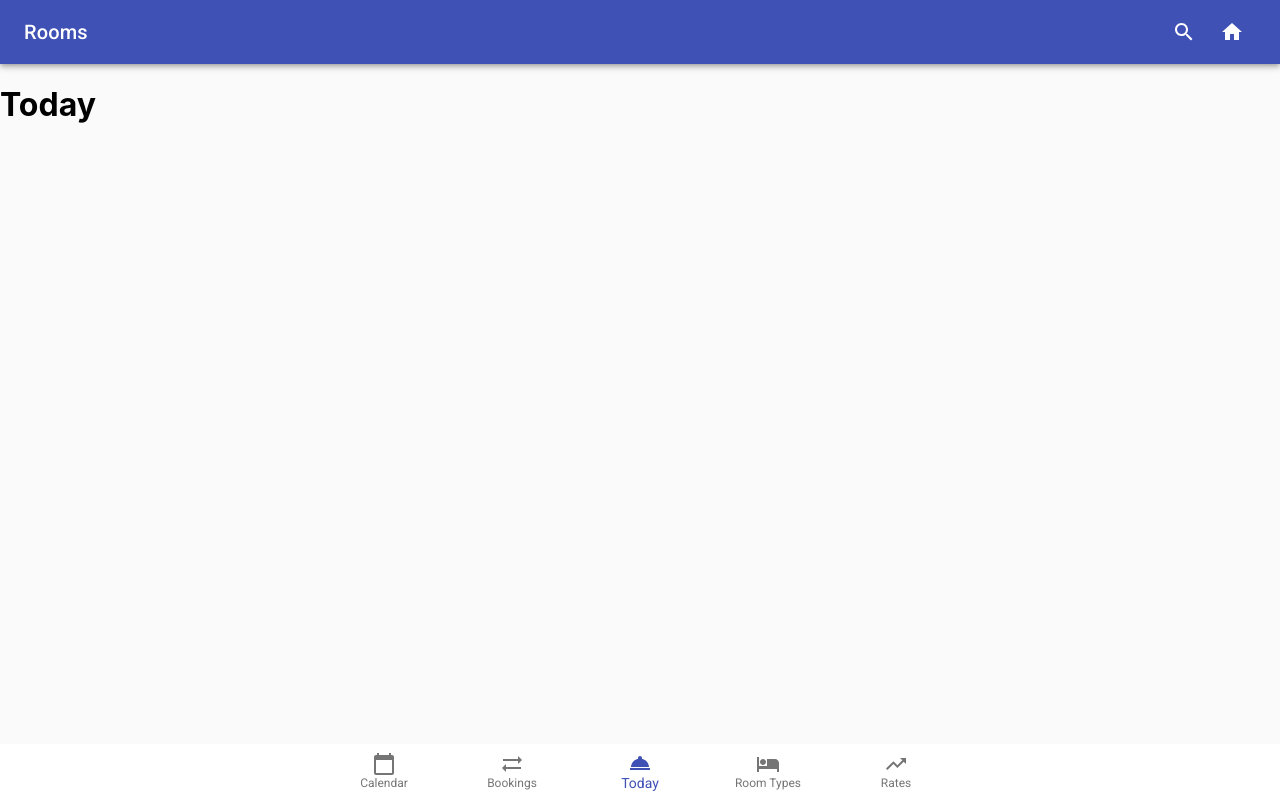
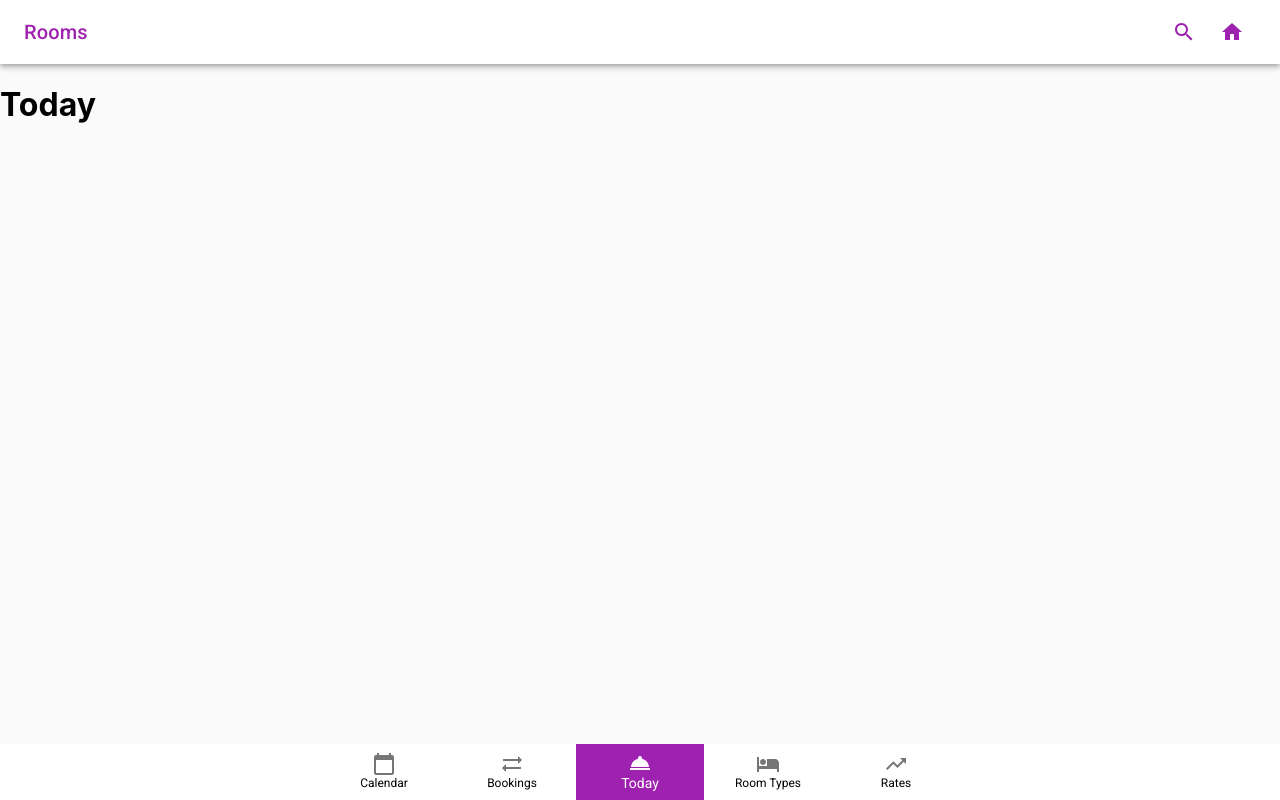
Before and after one commit to windingtree/rooms, a React (Create React App) app: page /dashboard/today in a window 1280 px wide. Built offline with nearby package versions, Linux system fonts and the light colour scheme.

Commit message:
Better use of material theme for colors.

```diff
--- a/src/components/Dashboard/Dashboard.js
+++ b/src/components/Dashboard/Dashboard.js
@@ -21,7 +21,11 @@ const useStyles = () => {
     main_content: {
       flex: '1',
       overflow: 'auto',
-    }
+    },
+    nav_bottom: {
+      backgroundColor: '#FFF',
+      flexGrow: 0,
+    },
   }
 }
 
@@ -33,6 +37,9 @@ class Dashboard extends React.Component {
 
     super(props)
 
+    if (!props.match.params.dashboardSectionId) {
+      currentDashboard = 2
+    } else {
       switch (props.match.params.dashboardSectionId) {
         case 'calendar':
           currentDashboard = 0
@@ -51,6 +58,7 @@ class Dashboard extends React.Component {
           break
         default:
           currentDashboard = 5
+      }
     }
 
     this.state = {
@@ -95,7 +103,7 @@ class Dashboard extends React.Component {
           <div className={classes.main_content}>
             <Switch>
               <Route exact path="/dashboard">
-                <Redirect to="/dashboard/room-types" />
+                <Redirect to="/dashboard/today" />
               </Route>
               <Route exact path="/dashboard/calendar">
                 { this.isLoggedIn ? <Calendar /> : <Redirect to="/" /> }
@@ -115,10 +123,12 @@ class Dashboard extends React.Component {
               <Route render={() => <h1>404: page not found</h1>} />
             </Switch>
           </div>
+          <div className={classes.nav_bottom}>
           <NavBottom
             currentDashboard={this.state.currentDashboard}
             onNav={(whereTo) => this.handleOnNav(whereTo)}
           />
+          </div>
         </main>
       </Router>
     )
--- a/src/components/Dashboard/NavBottom/NavBottom.js
+++ b/src/components/Dashboard/NavBottom/NavBottom.js
@@ -9,14 +9,18 @@ import HotelIcon from '@material-ui/icons/Hotel'
 import SyncAltIcon from '@material-ui/icons/SyncAlt'
 import TrendingUpIcon from '@material-ui/icons/TrendingUp'
 
-const useStyles = () => {
+const useStyles = (theme) => {
   return {
-    navContainer: {
-      backgroundColor: '#FFF',
+    root: {
+      width: '10vw',
+      color: theme.palette.secondary.contrastText,
+      '&$selected': {
+        color: theme.palette.primary.main,
+        backgroundColor: theme.palette.primary.contrastText,
+      },
     },
-    nav: {
-      width: '50%',
-      minWidth: '24em',
+    selected: {
+      // This is left empty. Override default "selected" styles.
     },
   }
 }
@@ -35,6 +39,14 @@ class NavBottom extends React.Component {
     this.props.onNav(newValue)
   }
 
+  iconColor(id) {
+    if (id === this.state.currentDashboard) {
+      return 'primary'
+    } else {
+      return 'action'
+    }
+  }
+
   render() {
     const { classes } = this.props
 
@@ -44,19 +56,37 @@ class NavBottom extends React.Component {
         direction="row"
         justify="center"
         alignItems="center"
-        className={classes.navContainer}
       >
         <BottomNavigation
           value={this.state.currentDashboard}
           onChange={(event, newValue) => this.navChange(newValue)}
           showLabels
-          className={classes.nav}
         >
-          <BottomNavigationAction label="Calendar" icon={<CalendarTodayIcon />} />
-          <BottomNavigationAction label="Bookings" icon={<SyncAltIcon />} />
-          <BottomNavigationAction label="Today" icon={<RoomServiceIcon />} />
-          <BottomNavigationAction label="Room Types" icon={<HotelIcon />} />
-          <BottomNavigationAction label="Rates" icon={<TrendingUpIcon />} />
+          <BottomNavigationAction
+            classes={classes}
+            label="Calendar"
+            icon={<CalendarTodayIcon color={this.iconColor(0)} />}
+          />
+          <BottomNavigationAction
+            classes={classes}
+            label="Bookings"
+            icon={<SyncAltIcon color={this.iconColor(1)} />}
+          />
+          <BottomNavigationAction
+            classes={classes}
+            label="Today"
+            icon={<RoomServiceIcon color={this.iconColor(2)} />}
+          />
+          <BottomNavigationAction
+            classes={classes}
+            label="Room Types"
+            icon={<HotelIcon color={this.iconColor(3)} />}
+          />
+          <BottomNavigationAction
+            classes={classes}
+            label="Rates"
+            icon={<TrendingUpIcon color={this.iconColor(4)} />}
+          />
         </BottomNavigation>
       </Grid>
     )
--- a/src/components/Dashboard/NavTop/NavTop.js
+++ b/src/components/Dashboard/NavTop/NavTop.js
@@ -8,7 +8,7 @@ import SearchIcon from '@material-ui/icons/Search'
 import HomeIcon from '@material-ui/icons/Home'
 import { Link } from 'react-router-dom'
 
-const useStyles = () => {
+const useStyles = (theme) => {
   return {
     grow: {
       flexGrow: 1,
@@ -20,9 +20,9 @@ const useStyles = () => {
       display: 'flex',
     },
     link: {
-      color: '#FFF',
+      color: theme.palette.primary.contrastText,
       '&:hover': {
-        color: '#FFF',
+        color: theme.palette.primary.contrastText,
       },
     },
   }
--- a/src/components/OnBoarding/OnBoarding.js
+++ b/src/components/OnBoarding/OnBoarding.js
@@ -37,7 +37,7 @@ class OnBoarding extends React.Component {
             OK
           </Button>
         </header>
-        <Button color="primary" onClick={() => {this.onLogin()}}>
+        <Button variant="contained" color="secondary" onClick={() => {this.onLogin()}}>
           Login
         </Button>
       </div>
--- a/src/index.js
+++ b/src/index.js
@@ -1,22 +1,43 @@
-import React from 'react';
+import React from 'react'
 import { Router } from 'react-router-dom'
-import ReactDOM from 'react-dom';
+import ReactDOM from 'react-dom'
+import { createMuiTheme, ThemeProvider } from '@material-ui/core/styles'
 
-import './index.css';
-import App from './components/App';
-import * as serviceWorker from './serviceWorker';
+import './index.css'
+import App from './components/App'
+import * as serviceWorker from './serviceWorker'
 import { history } from './utils/history'
+
+const theme = createMuiTheme({
+  palette: {
+    primary: {
+      light: '#ffffff',
+      main: '#fff',
+      dark: '#cccccc',
+      contrastText: '#9e21af',
+    },
+    secondary: {
+      // light: '#ffffff',
+      light: '#ffffff',
+      main: '#ffd9f3',
+      dark: '#cca7c0',
+      contrastText: '#000000',
+    },
+  },
+})
 
 ReactDOM.render(
   <React.StrictMode>
     <Router history={history}>
-      <App />
+      <ThemeProvider theme={theme}>
+        <App />
+      </ThemeProvider>
     </Router>
   </React.StrictMode>,
   document.getElementById('root')
-);
+)
 
 // If you want your app to work offline and load faster, you can change
 // unregister() to register() below. Note this comes with some pitfalls.
 // Learn more about service workers: https://bit.ly/CRA-PWA
-serviceWorker.unregister();
+serviceWorker.unregister()
```
Lines whose indentation alone changed are shown as unchanged.
